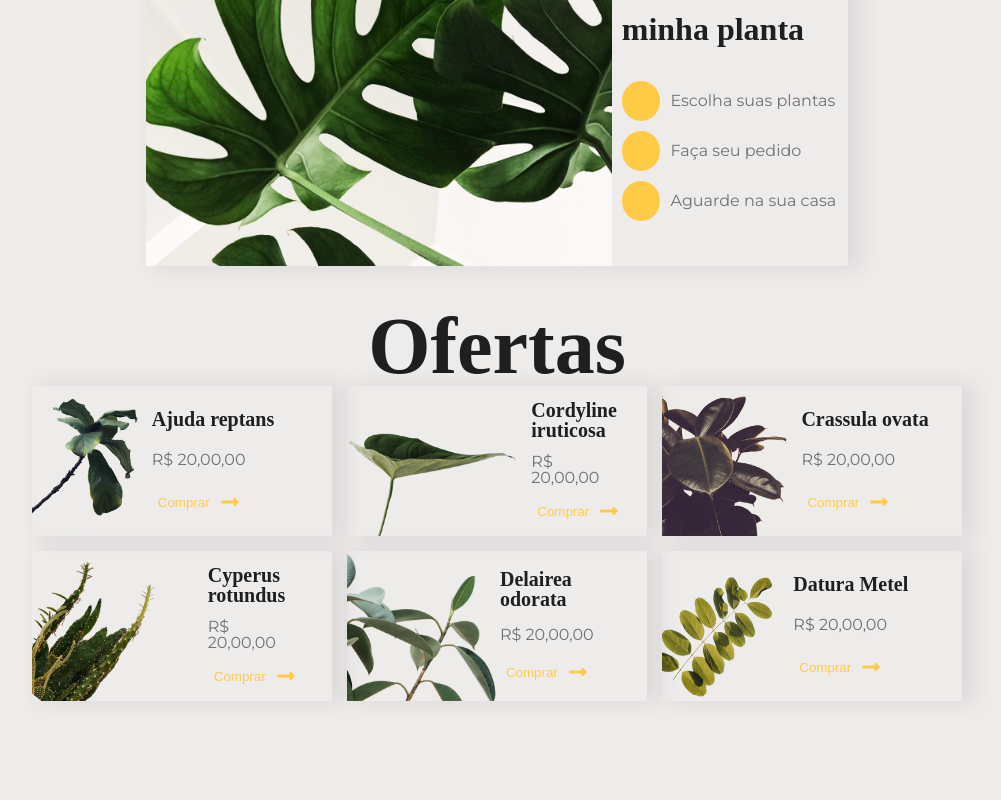
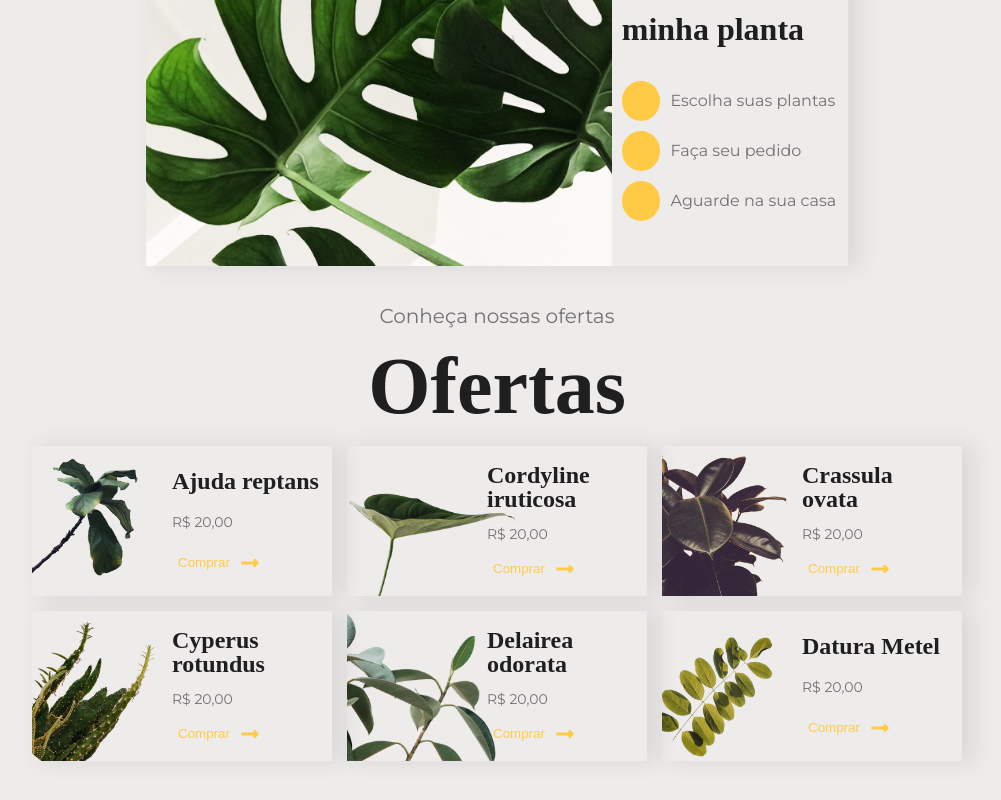
Before and after one commit to danielalmeidafarias/casa-verde, a React (Vite) app: page / in a window 1280 px wide. Shown: the part 884-1684 px from the top of the page, without its empty margins (143-1144 px from the left). Before the commit the page ends 1625 px from the top, so only its background shows below. Built offline with nearby package versions, Linux system fonts and the light colour scheme; a web font is replaced by a local one.

Commit message:
ajustando position ofertas

```diff
--- a/src/App.tsx
+++ b/src/App.tsx
@@ -4,7 +4,6 @@ import MinhaPlanta from "./components/MinhaPlanta"
 import Ofertas from "./components/Ofertas"
 
 const StyledApp = styled.div`
-
 `
 
 function App() {
--- a/src/components/BackGround.tsx
+++ b/src/components/BackGround.tsx
@@ -14,7 +14,7 @@ const StyledHero = styled.img`
   height: 100%;
   position: absolute;
   bottom: 0px;
-  left: 40vw;
+  right: 20%;
 `
 
 const StyledVector = styled.img`
--- a/src/components/Home.tsx
+++ b/src/components/Home.tsx
@@ -7,6 +7,7 @@ import SignInBox from "./SignInBox";
 const StyledHome = styled.div`
   height: 100vh;
   position: relative;
+  padding-top: var(--padding-top);
 `
 
 const Home = () => {
--- a/src/components/Menu.tsx
+++ b/src/components/Menu.tsx
@@ -12,6 +12,7 @@ const Nav = styled.nav<{ $isOpen?: boolean }>`
   position: absolute;
   top: 0;
   transition: all ease-in 0.1s;
+  padding-top: 10px;
 
 
   @media screen and (max-width: 768px) {
@@ -44,7 +45,7 @@ const Ul = styled.ul`
 
 const Li = styled.li`
   font-weight: 600;
-  font-size: 12px;
+  font-size: 14px;
 `
 
 const Img = styled.img`
--- a/src/components/MinhaPlanta.tsx
+++ b/src/components/MinhaPlanta.tsx
@@ -9,7 +9,7 @@ const StyledMinhaPlanta = styled(StyledBox)`
   height: 350px;
 `
 const StyledSection = styled.section`
-  width: 100vw;
+  width: 100%;
   display: flex;
   justify-content: center;
 `
--- a/src/components/MinhaPlantaItem.tsx
+++ b/src/components/MinhaPlantaItem.tsx
@@ -19,6 +19,7 @@ const Li = styled.li`
   gap: 10px;
 `
 
+
 const MinhaPlantaItem = ({ children }: Props) => {
   return (
     <Li>
--- a/src/components/OfertaProduct.tsx
+++ b/src/components/OfertaProduct.tsx
@@ -1,6 +1,6 @@
 import styled from "styled-components";
 import { StyledBox as Box } from "./Box";
-import { H1 as StyledH1, P } from "./SignInBox";
+import { H1 as StyledH1, P as StyledP } from "./SignInBox";
 import { FaLongArrowAltRight } from "react-icons/fa";
 
 export interface IProduct {
@@ -12,10 +12,14 @@ export interface IProduct {
 const StyledBox = styled(Box)`
   height: 150px;
   display: flex;
+  position: relative;
 `
 
 const H1 = styled(StyledH1)`
-  font-size: 20px;
+  font-size: 24px;
+`
+const P = styled(StyledP)`
+  font-size: 14px;
 `
 
 const StyledButton = styled.button`
@@ -31,14 +35,15 @@ const RightDiv = styled.div`
   display: flex;
   flex-direction: column;
   justify-content: space-evenly;
-  position: relative;
+  position: absolute;
   right: 10px;
-  width: 50%;
+  width: 150px;
+  height: 100%;
 `
 
 const StyledImage = styled.img`
-  position: relative;
-  right: 0;
+  position: absolute;
+  left: 0;
   bottom: 0;
   height: 100%;
 `
@@ -49,7 +54,7 @@ const OfertaProduct = ({ title, price, imgSrc }: IProduct) => {
       <StyledImage src={imgSrc} />
       <RightDiv>
         <H1>{title}</H1>
-        <P>R$ {price},00</P>
+        <P>R$ {price}</P>
         <StyledButton>
           Comprar
           <FaLongArrowAltRight size={20}/>
--- a/src/components/Ofertas.tsx
+++ b/src/components/Ofertas.tsx
@@ -1,5 +1,5 @@
 import styled from "styled-components";
-import { H1, P } from "./SignInBox";
+import { H1, P as StyledP } from "./SignInBox";
 import OfertaProduct, { IProduct } from "./OfertaProduct";
 
 import Product1 from '../assets/produto-01 1.png'
@@ -14,14 +14,21 @@ const StyledSection = styled.section`
   display: flex;
   flex-direction: column;
   align-items: center;
+  justify-content: center;
   margin-bottom: 40px;
   margin-top: 40px;
+  gap: 20px;
 `
 
 const GridOfertas = styled.div`
   display: grid;
   grid-template-columns: 300px 300px 300px;
   gap: 15px;
+`
+
+const P = styled(StyledP)`
+  width: auto;
+  font-size: 20px;
 `
 
 const Ofertas = () => {
@@ -61,7 +68,7 @@ const Ofertas = () => {
 
   return (
     <StyledSection>
-
+      <P>Conheça nossas ofertas</P>
       <H1>Ofertas</H1>
       <GridOfertas>
         {
--- a/src/index.css
+++ b/src/index.css
@@ -4,6 +4,8 @@
 
   --yellow: #FFCB47;
   --elsie: 'Elsie Swash Caps';
+  --padding-top: ;
+  --padding-side: ;
 
   font-family: 'Montserrat', sans-serif;
   line-height: 1.5;
```
